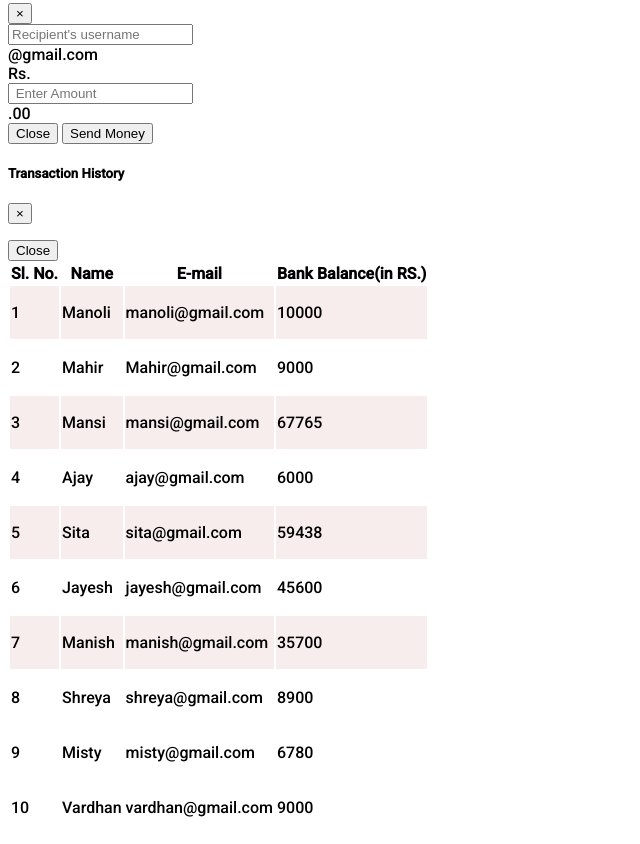
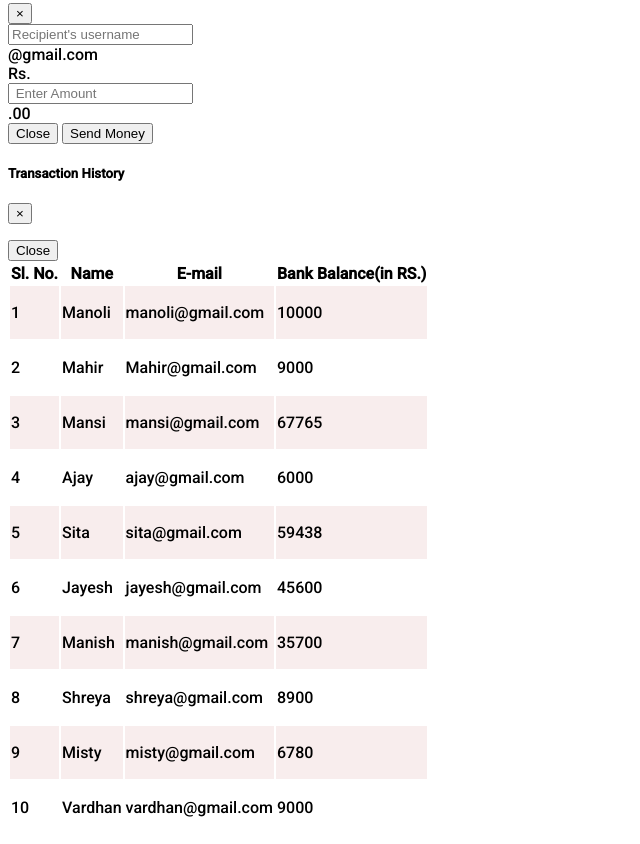
Before and after one commit to ShahManoli/Banking-System, a plain HTML site: page customers.html in a window 1280 px wide. Shown: the part 388-1232 px from the top of the page, without its empty margins (0-640 px from the left). Drawn offline with nearby package versions, Linux system fonts and the light colour scheme; a web font is replaced by a local one.

Commit message:
Update customers.html

```diff
--- a/customers.html
+++ b/customers.html
@@ -187,7 +187,7 @@
                             <p id="Shreya BankBalance">8900</p>
                         </td>
                     </tr>
-                    <tr class="table-inf">
+                    <tr class="table-ligh">
                         <td scope="row">9</td>
                         <td>Misty</td>
                         <td>misty@gmail.com</td>
```
